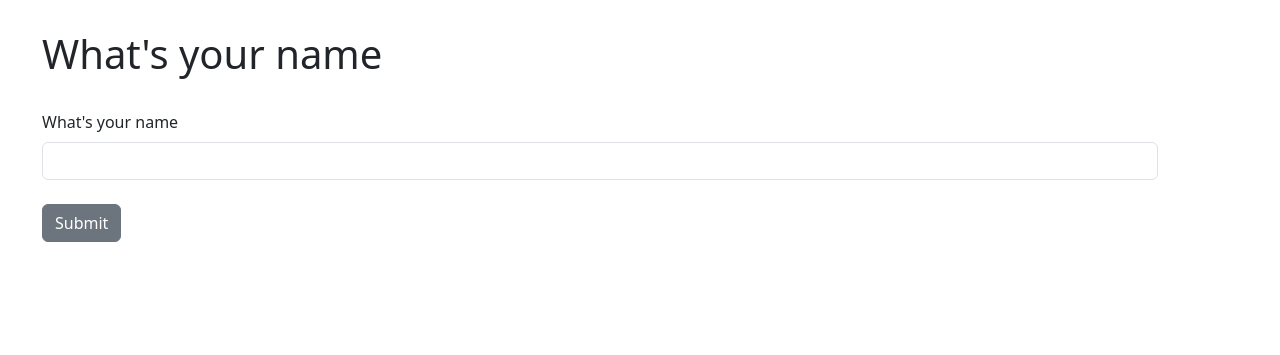
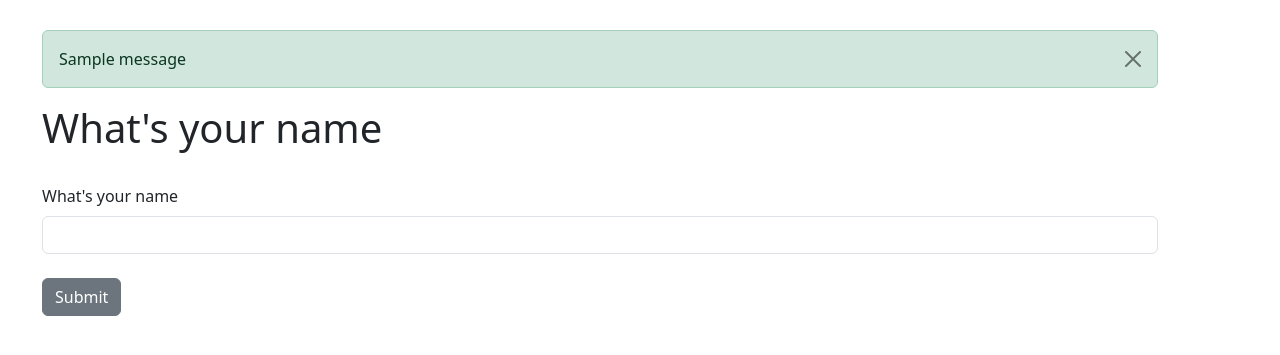
Before and after one commit to a-anuj/flask-projects, a Flask app: page /name_form in a window 1280 px wide. Shown: the part 56-411 px from the top of the page. Run offline with Flask 3, Linux system fonts and the light colour scheme; one stand-in notice (Sample message) is shown.

Commit message:
Used flash messages

```diff
--- a/flask-app1.py
+++ b/flask-app1.py
@@ -1,4 +1,4 @@
-from flask import Flask, render_template
+from flask import Flask, render_template, flash
 from flask_wtf import FlaskForm
 from wtforms import StringField, SubmitField
 from wtforms.validators import data_required
@@ -35,6 +35,7 @@ def name_for_form():
     if form.validate_on_submit():
         name = form.name.data
         form.name.data = ''
+        flash("Form Submitted Successfully")
     return render_template("name_form.html", name=name, form=form)
 
 
--- a/templates/name_form.html
+++ b/templates/name_form.html
@@ -1,6 +1,14 @@
 {% extends 'base.html' %}
 
 {% block content %}
+
+{% for message in get_flashed_messages() %}
+    <div class="alert alert-success alert-dismissible show" role="alert">
+        {{ message }}
+        <button type="button" class="btn-close" data-bs-dismiss="alert" aria-label="Close"></button>
+    </div>
+{% endfor %}
+
 {% if name %}
     <h1> Hello {{ name }}</h1>
 {% else %}
```
